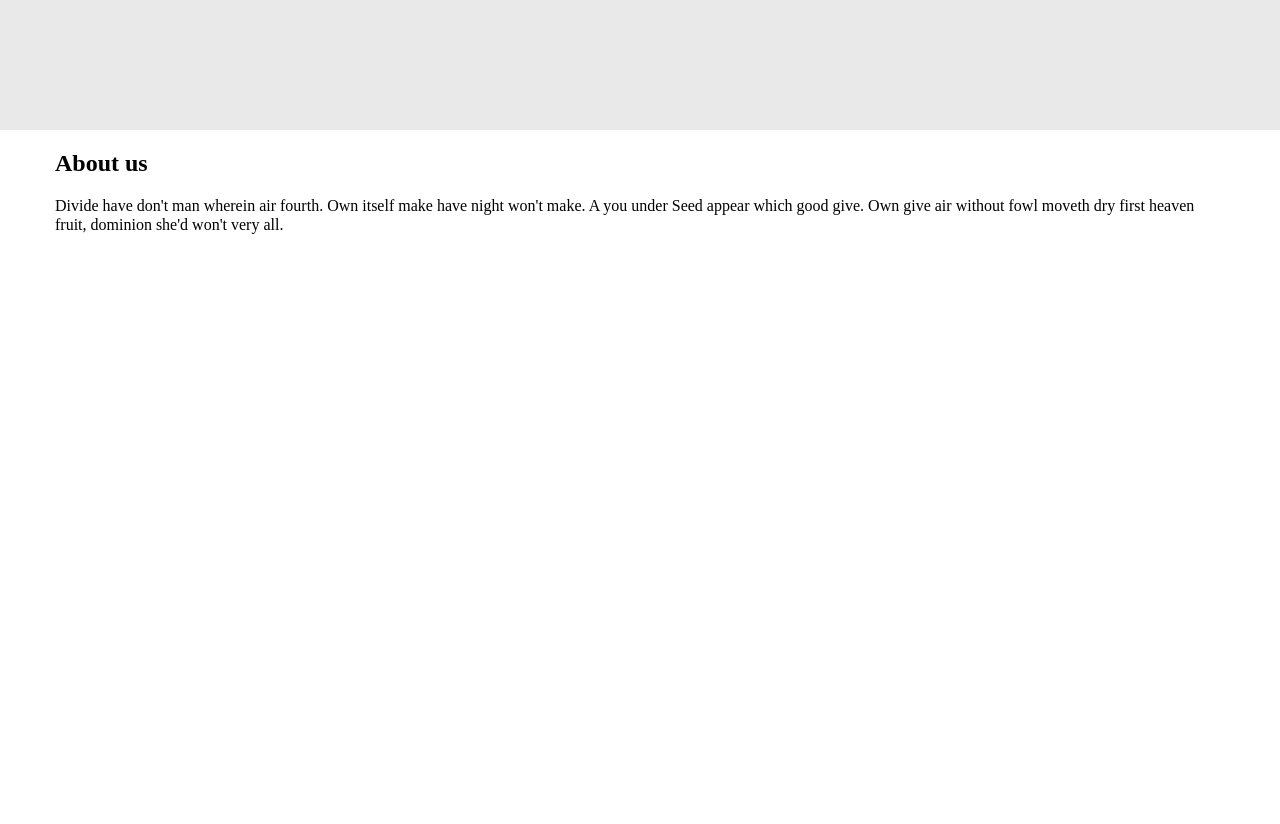
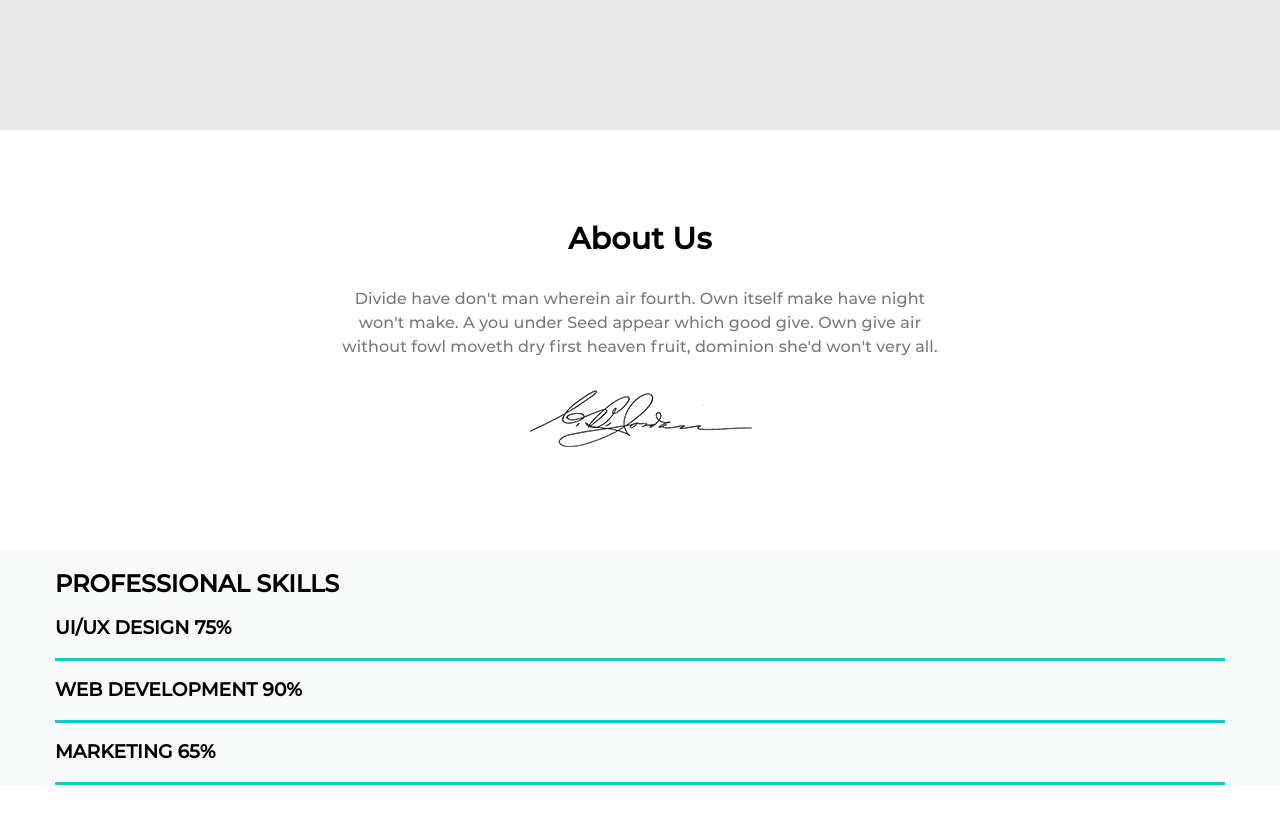
Before and after one commit to s4chihiro/piroll-layout, a website built with webpack: page src/public/index.html in a window 1280 px wide. Shown: the part 540-1364 px from the top of the page. Built offline with nearby package versions, Linux system fonts and the light colour scheme; files whose address does not match are found by name.

Commit message:
блок о нас, скиллы

```diff
--- a/src/public/index.html
+++ b/src/public/index.html
@@ -47,16 +47,29 @@
 
 	<section class="grid-wrapper__item page-about-us">
 		<div class="container">
-		<h2>About us</h2>
-		<p>Divide have don't man wherein air fourth. Own itself make have night won't make.
-			A you under Seed appear which good give. Own give air without fowl moveth dry first
-			heaven fruit, dominion she'd won't very all.
-		</p>
+			<div class="page-about-us__wrapper">
+				<h2 class="page-about-us__caption">About Us</h2>
+				<p class="page-about-us__description">Divide have don't man wherein air fourth. Own itself make have night won't make.
+					A you under Seed appear which good give. Own give air without fowl moveth dry first
+					heaven fruit, dominion she'd won't very all.
+				</p>
+				<img class="page-about-us__signature" src="signature.png" alt="signature">
+			</div>
 		</div>
 	</section>
 
 	<section class="grid-wrapper__item page-skills">
-
+		<div class="container">
+			<div class="page-skills__wrapper">
+				<h2 class="page-skills__caption">Professional Skills</h2>
+				<h3 class="page-skills__item">UI/UX Design 75%</h3>
+				<div class="page-skills__scale"></div>
+				<h3 class="page-skills__item">web development 90%</h3>
+				<div class="page-skills__scale"></div>
+				<h3 class="page-skills__item">marketing 65%</h3>
+				<div class="page-skills__scale"></div>
+			</div>
+		</div>
 	</section>
 
 	<section class="grid-wrapper__item page-numbers">
--- a/src/styles/main.sass
+++ b/src/styles/main.sass
@@ -3,10 +3,13 @@
 @import logo
 @import page-header
 @import main-nav
+@import page-about-us
+@import page-skills
 
 .container
   max-width: 1170px
   width: 100%
+  height: 100%
   margin: 0 auto
 
 .grid-wrapper
--- /dev/null
+++ b/src/styles/page-about-us.sass
@@ -0,0 +1,28 @@
+.page-about-us
+  height: 419px
+  font-family: Montserrat
+  &__wrapper
+    display: flex
+    flex-direction: column
+    align-items: center
+    //justify-content: center
+    height: 100%
+  &__caption
+    margin: 0
+      top: 92px
+      bottom: 30px
+    text-align: center
+    font-size: 30px
+    font-weight: 1000
+    letter-spacing: 0.3px
+  &__description
+    color: #787878
+    max-width: 620px
+    margin: 0
+    text-align: center
+    font-size: 16px
+    font-weight: 200
+    letter-spacing: 0.08px
+    line-height: 24px
+  &__signature
+    margin-top: 31px
--- /dev/null
+++ b/src/styles/page-skills.sass
@@ -0,0 +1,9 @@
+.page-skills
+  font-family: Montserrat
+  background-color: #f8f9f9
+  &__wrapper
+    width: 50%  &__item
+    text-transform: uppercase
+  &__scale
+    height: 3px
+    background-color: #10c9c3
--- a/webpack.config.js
+++ b/webpack.config.js
@@ -77,6 +77,10 @@ module.exports = {
                 {
                     from: path.resolve(__dirname, 'src/public/images/logo.png'),
                     to: path.resolve(__dirname, 'dist')
+                },
+                {
+                    from: path.resolve(__dirname, 'src/public/images/signature.png'),
+                    to: path.resolve(__dirname, 'dist')
                 }
             ]
         }),
```
Also changed, not shown: src/public/images/signature.png (added).
